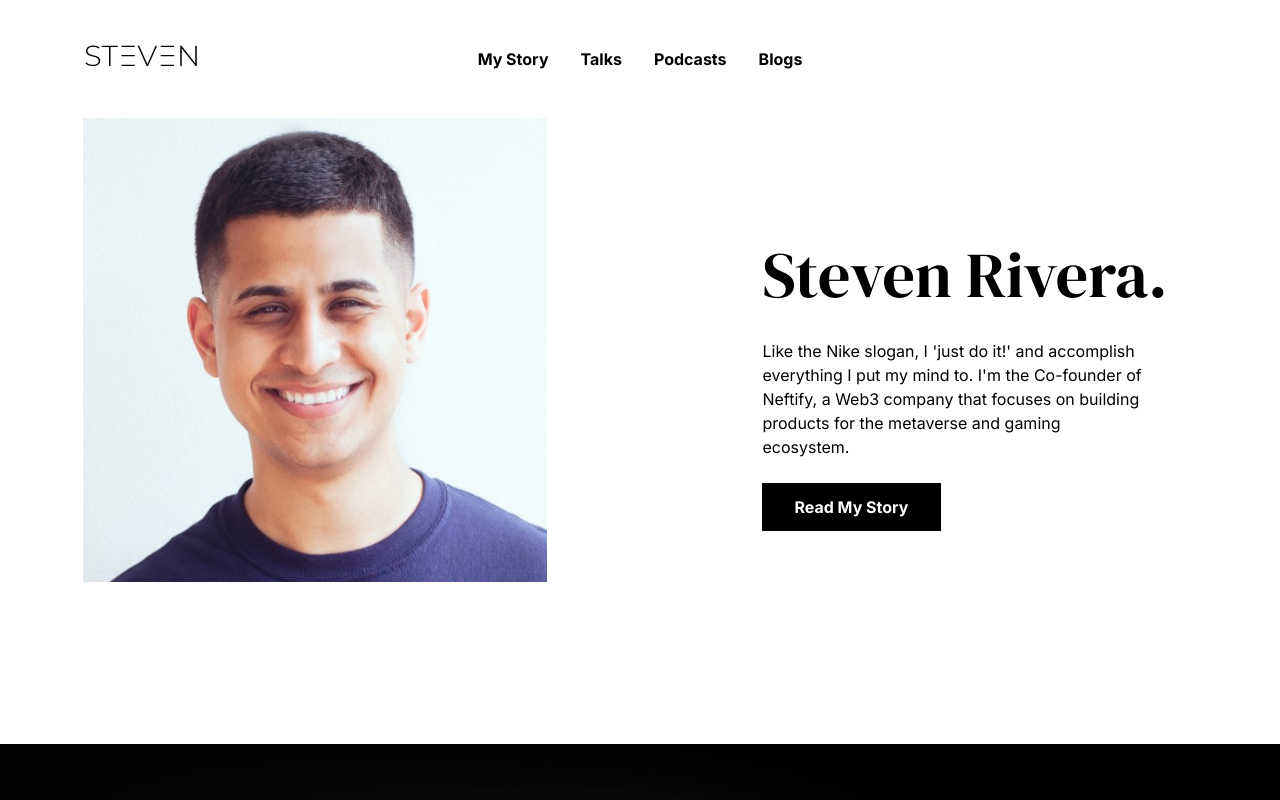
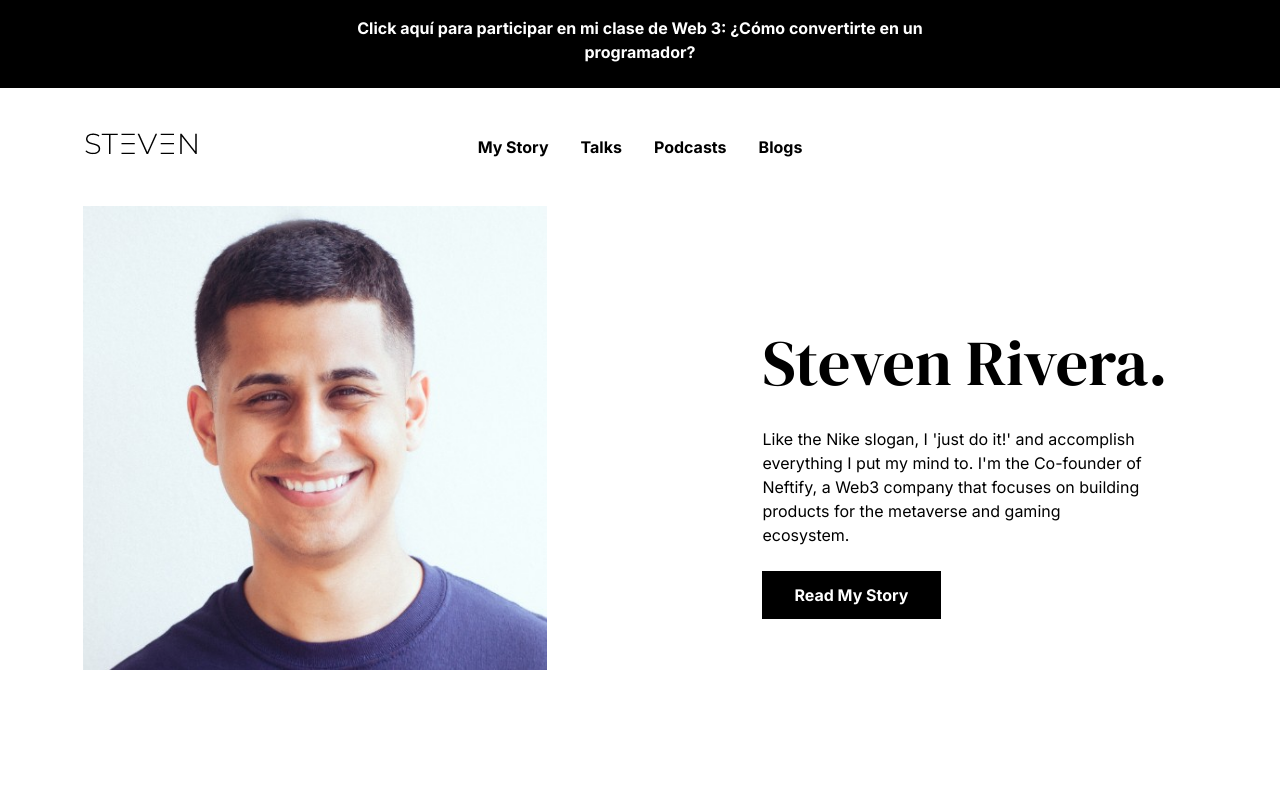
Before and after one commit to stevenlriv/stevenlriv-website, a Next.js app: page / in a window 1280 px wide. Shown: the top 800 px of the page. Built offline with nearby package versions, Linux system fonts and the light colour scheme.

Commit message:
Top banner component

```diff
--- /dev/null
+++ b/components/TopBanner/CurrentMessage.js
@@ -0,0 +1,13 @@
+import Image from "next/image";
+import Link from "next/link";
+import TopBanner from "./index.js";
+
+const TopBannerCurrentMessage = (props) => {
+  return (
+    <div>
+        <TopBanner message="Click aquí para participar en mi clase de Web 3: ¿Cómo convertirte en un programador?" link="https://parahispanohablantes.substack.com/p/de-0-a-web3-como-convertirte-en-un-programador" />
+    </div>
+  );
+};
+
+export default TopBannerCurrentMessage;
--- /dev/null
+++ b/components/TopBanner/index.js
@@ -0,0 +1,26 @@
+import Image from "next/image";
+import Link from "next/link";
+
+const TopBanner = (props) => {
+  return (
+    <div>
+      <section className="py-4 bg-black">
+        <div className="container px-4 mx-auto">
+          <div className="max-w-xl mx-auto mb-2 text-center">
+            <p className="text-white font-bold">
+              {props.link ? (
+                <a href={props.link} target="_blank" rel="noreferrer">
+                  {props.message}
+                </a>
+              ) : (
+                <div>{props.message}</div>
+              )}
+            </p>
+          </div>
+        </div>
+      </section>
+    </div>
+  );
+};
+
+export default TopBanner;
--- a/pages/blogs.js
+++ b/pages/blogs.js
@@ -1,4 +1,5 @@
 import SEO from "../components/SEO/index.js";
+import TopBannerCurrentMessage from "../components/TopBanner/CurrentMessage.js";
 import MainMenu from "../components/Menu/MainMenu.js";
 import ContentRow from "../components/Content/Row/index.js";
 import Footer from "../components/Footer/index.js";
@@ -15,6 +16,9 @@ export default function Home() {
       />
 
       <div className="antialiased bg-body text-body font-body">
+
+        <TopBannerCurrentMessage />
+
         <section className="pb-24 relative">
           <div className="absolute top-0 left-0 hidden xl:block h-full max-w-sm w-full" />
 
--- a/pages/hackathons.js
+++ b/pages/hackathons.js
@@ -1,4 +1,5 @@
 import SEO from "../components/SEO/index.js";
+import TopBannerCurrentMessage from "../components/TopBanner/CurrentMessage.js";
 import MainMenu from "../components/Menu/MainMenu.js";
 import ContentRow from "../components/Content/Row/index.js";
 import Footer from "../components/Footer/index.js";
@@ -15,6 +16,9 @@ export default function Home() {
       />
 
       <div className="antialiased bg-body text-body font-body">
+
+        <TopBannerCurrentMessage />
+
         <section className="pb-24 relative">
           <div className="absolute top-0 left-0 hidden xl:block h-full max-w-sm w-full" />
 
--- a/pages/index.js
+++ b/pages/index.js
@@ -2,6 +2,7 @@ import Image from "next/image";
 import Link from "next/link";
 
 import SEO from "../components/SEO/index.js";
+import TopBannerCurrentMessage from "../components/TopBanner/CurrentMessage.js";
 import MainMenu from "../components/Menu/MainMenu.js";
 import Footer from "../components/Footer/index.js";
 
@@ -18,6 +19,9 @@ export default function Home() {
       />
 
       <div className="antialiased bg-body text-body font-body">
+
+        <TopBannerCurrentMessage />
+
         <section className="pb-24 relative">
           <div className="absolute top-0 left-0 hidden xl:block h-full max-w-sm w-full" />
 
--- a/pages/my-story.js
+++ b/pages/my-story.js
@@ -1,4 +1,5 @@
 import SEO from "../components/SEO/index.js";
+import TopBannerCurrentMessage from "../components/TopBanner/CurrentMessage.js";
 import MainMenu from "../components/Menu/MainMenu.js";
 import Footer from "../components/Footer/index.js";
 
@@ -14,6 +15,9 @@ export default function Home() {
       />
 
       <div className="antialiased bg-body text-body font-body">
+
+        <TopBannerCurrentMessage />
+
         <section className="pb-24 relative">
           <div className="absolute top-0 left-0 hidden xl:block h-full max-w-sm w-full" />
 
--- a/pages/podcasts.js
+++ b/pages/podcasts.js
@@ -1,4 +1,5 @@
 import SEO from "../components/SEO/index.js";
+import TopBannerCurrentMessage from "../components/TopBanner/CurrentMessage.js";
 import MainMenu from "../components/Menu/MainMenu.js";
 import ContentRow from "../components/Content/Row/index.js";
 import Footer from "../components/Footer/index.js";
@@ -15,6 +16,9 @@ export default function Home() {
       />
 
       <div className="antialiased bg-body text-body font-body">
+
+        <TopBannerCurrentMessage />
+
         <section className="pb-24 relative">
           <div className="absolute top-0 left-0 hidden xl:block h-full max-w-sm w-full" />
 
--- a/pages/projects.js
+++ b/pages/projects.js
@@ -1,4 +1,5 @@
 import SEO from "../components/SEO/index.js";
+import TopBannerCurrentMessage from "../components/TopBanner/CurrentMessage.js";
 import MainMenu from "../components/Menu/MainMenu.js";
 import ContentRow from "../components/Content/Row/index.js";
 import Footer from "../components/Footer/index.js";
@@ -15,6 +16,9 @@ export default function Home() {
       />
 
       <div className="antialiased bg-body text-body font-body">
+
+        <TopBannerCurrentMessage />
+
         <section className="pb-24 relative">
           <div className="absolute top-0 left-0 hidden xl:block h-full max-w-sm w-full" />
 
--- a/pages/talks.js
+++ b/pages/talks.js
@@ -1,4 +1,5 @@
 import SEO from "../components/SEO/index.js";
+import TopBannerCurrentMessage from "../components/TopBanner/CurrentMessage.js";
 import MainMenu from "../components/Menu/MainMenu.js";
 import ContentRow from "../components/Content/Row/index.js";
 import Footer from "../components/Footer/index.js";
@@ -15,6 +16,9 @@ export default function Home() {
       />
 
       <div className="antialiased bg-body text-body font-body">
+
+        <TopBannerCurrentMessage />
+
         <section className="pb-24 relative">
           <div className="absolute top-0 left-0 hidden xl:block h-full max-w-sm w-full" />
 
```
